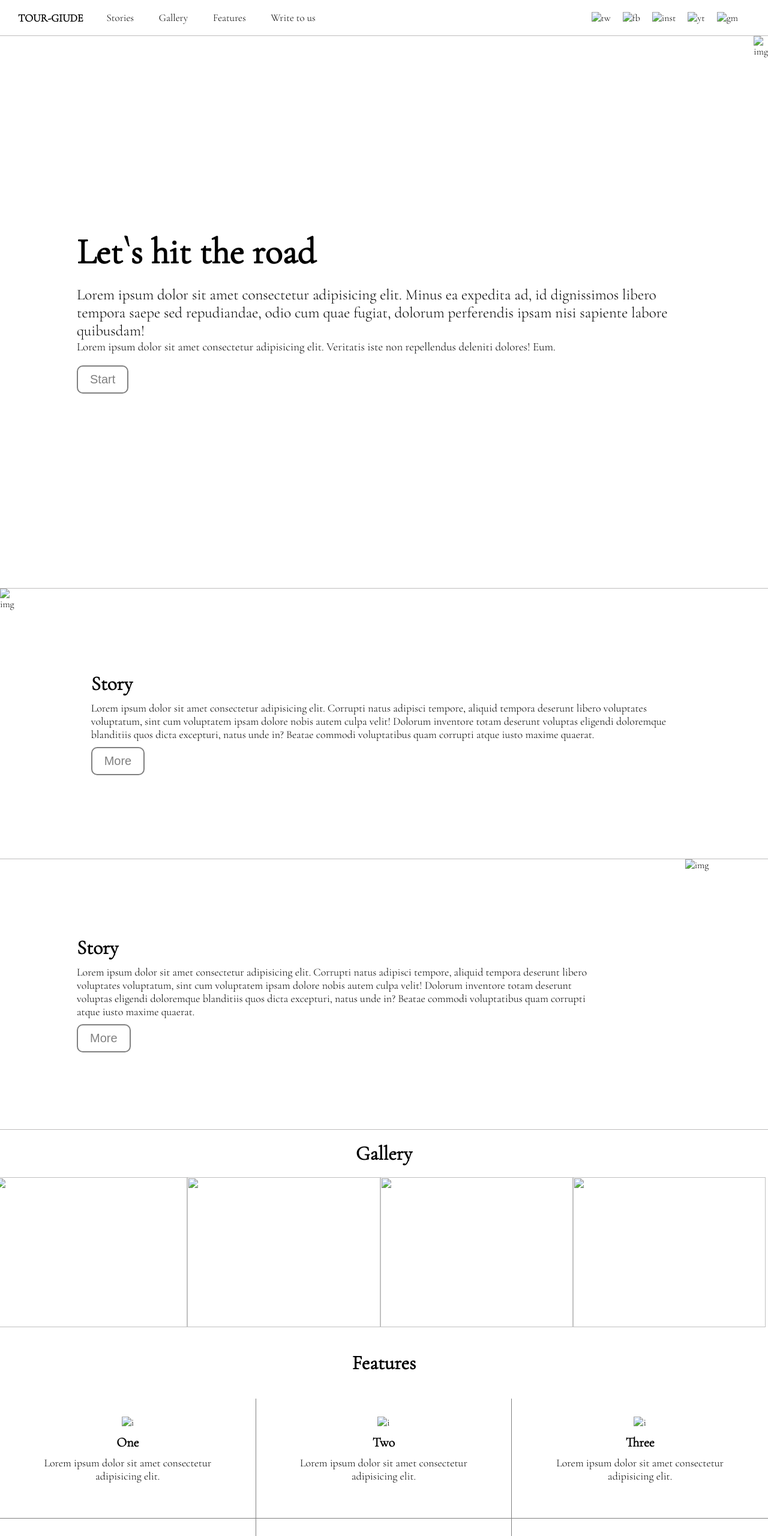
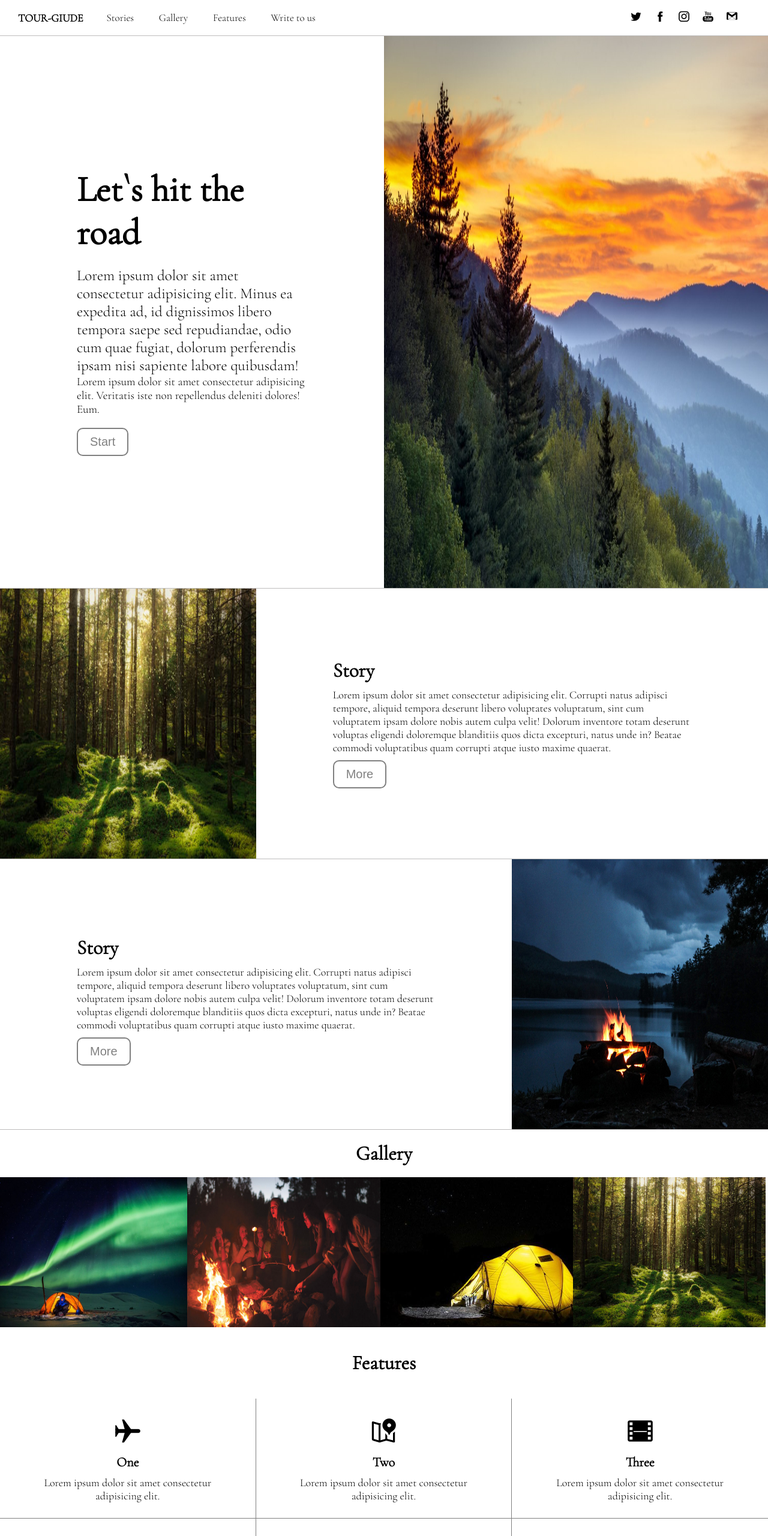
Before and after one commit to Yessirr300/exam, a plain HTML site: page index.html in a window 1280 px wide. Shown: the top 2560 px of the page at 60% size. Drawn offline with nearby package versions, Linux system fonts and the light colour scheme.

Commit message:
Update index.html

```diff
--- a/index.html
+++ b/index.html
@@ -24,19 +24,19 @@
         </div>
         <div class="head_social">
             <div class="tw">
-                <a href="https://twitter.com"><img class="icon" src=".assets/.icons/twitter-128.png" alt="tw"></a>
+                <a href="https://twitter.com"><img class="icon" src="twitter-128.png" alt="tw"></a>
             </div>
             <div class="fb">
-                <a href="https://www.facebook.com"><img class="icon" src=".assets/.icons/facebook-128.png" alt="fb"></a>
+                <a href="https://www.facebook.com"><img class="icon" src="facebook-128.png" alt="fb"></a>
             </div>
             <div class="inst">
-                <a href="https://www.instagram.com"><img class="icon" src=".assets/.icons/instagram-2-128.png" alt="inst"></a>
+                <a href="https://www.instagram.com"><img class="icon" src="instagram-2-128.png" alt="inst"></a>
             </div>
             <div class="yt">
-                <a href="https://www.youtube.com"><img class="icon" src=".assets/.icons/youtube-128.png" alt="yt"></a>
+                <a href="https://www.youtube.com"><img class="icon" src="youtube-128.png" alt="yt"></a>
             </div>
             <div class="gm">
-                <a href="https://mail.google.com"><img class="icon" src=".assets/.icons/gmail-128.png" alt="gm"></a>
+                <a href="https://mail.google.com"><img class="icon" src="gmail-128.png" alt="gm"></a>
             </div>
         </div>
         <div class="hamburger-menu">
@@ -62,10 +62,10 @@
                 <button type="submit">Start</button>
             </div>
             </div>
-            <div class="div_img_hello"><img class="img_hello" src=".assets/image-asset.jpeg" alt="img"></div>
+            <div class="div_img_hello"><img class="img_hello" src="image-asset.jpeg" alt="img"></div>
         </div>
         <div class="articles_1">
-            <div class="div_img_1"><img class="img_1" src=".assets/istockphoto-1082411378-612x612.jpg" alt="img"></div>
+            <div class="div_img_1"><img class="img_1" src="istockphoto-1082411378-612x612.jpg" alt="img"></div>
             <div class="article_1">
                 <div class="content_1">
                 <div class="title_1 title">Story</div>
@@ -84,7 +84,7 @@
                 <button type="submit">More</button>
 
             </div>
-            <div class="div_img_2"><img class="img_2" src=".assets/IMG_0303.jpg" alt="img"></div>
+            <div class="div_img_2"><img class="img_2" src="IMG_0303.jpg" alt="img"></div>
             </div>
 
         </div>
@@ -101,7 +101,7 @@
                         <button type="submit">More</button>
                 </div>
                 </div>
-                <img class="slider_img slide1" src=".assets/iceland-campsites-cheap-1024x683.jpg" alt="">
+                <img class="slider_img slide1" src="iceland-campsites-cheap-1024x683.jpg" alt="">
             </div>
             <div class="slider_items">
                 <div class="img_hover">
@@ -111,7 +111,7 @@
                         <button type="submit">More</button>
                 </div>
                 </div>
-                <img class="slider_img slide2" src=".assets/Jcamps-tawonga-e1516914903613.jpg" alt="">
+                <img class="slider_img slide2" src="Jcamps-tawonga-e1516914903613.jpg" alt="">
             </div>
             <div class="slider_items">
                 <div class="img_hover">
@@ -121,7 +121,7 @@
                         <button type="submit">More</button>
                 </div>
                 </div>
-                <img class="slider_img slide3" src=".assets/tent-548022__340.jpg" alt="">
+                <img class="slider_img slide3" src="tent-548022__340.jpg" alt="">
             </div>
             <div class="slider_items">
                 <div class="img_hover slide4 ">
@@ -131,11 +131,11 @@
                         <button type="submit">More</button>
                 </div>
                 </div>
-                <img class="slider_img slide4" src=".assets/istockphoto-1082411378-612x612.jpg" alt="">
+                <img class="slider_img slide4" src="istockphoto-1082411378-612x612.jpg" alt="">
             </div>
             <div class="button_arrow">
-            <button class="arrow"><img class="arrow_img" src=".assets/.icons/left-arrow.png" alt="l"></button>
-            <button class="arrow"><img class="arrow_img" src=".assets/.icons/right-arrow.png" alt="r"></button>
+            <button class="arrow"><img class="arrow_img" src="left-arrow.png" alt="l"></button>
+            <button class="arrow"><img class="arrow_img" src="right-arrow.png" alt="r"></button>
         </div>
         </div>
     </div>
@@ -146,42 +146,42 @@
         <div class="block_row">
                 <div class="blocks_item item1">
                 <div class="block_content">
-                    <div class="item_img"><img class="img_item" src=".assets/.icons/airplane-48.png" alt="i"></div>
+                    <div class="item_img"><img class="img_item" src="airplane-48.png" alt="i"></div>
                     <div class="block_title">One</div>
                     <div class="block_text">Lorem ipsum dolor sit amet consectetur adipisicing elit.</div>
                 </div>
                 </div>
                 <div class="blocks_item item2">
                     <div class="block_content">
-                        <div class="item_img"><img class="img_item" src=".assets/.icons/map_marker-48.png" alt="i"></div>
+                        <div class="item_img"><img class="img_item" src="map_marker-48.png" alt="i"></div>
                         <div class="block_title">Two</div>
                         <div class="block_text">Lorem ipsum dolor sit amet consectetur adipisicing elit.</div>
                     </div>
                     </div>
                     <div class="blocks_item item3">
                         <div class="block_content">
-                            <div class="item_img"><img class="img_item" src=".assets/.icons/movie-48.png" alt="i"></div>
+                            <div class="item_img"><img class="img_item" src="movie-48.png" alt="i"></div>
                             <div class="block_title">Three</div>
                             <div class="block_text">Lorem ipsum dolor sit amet consectetur adipisicing elit.</div>
                         </div>
                         </div>
                         <div class="blocks_item item4">
                             <div class="block_content">
-                                <div class="item_img"><img class="img_item" src=".assets/.icons/alarm_clock-48.png" alt="i"></div>
+                                <div class="item_img"><img class="img_item" src="alarm_clock-48.png" alt="i"></div>
                                 <div class="block_title">Four</div>
                                 <div class="block_text">Lorem ipsum dolor sit amet consectetur</div>
                             </div>
                             </div>
                             <div class="blocks_item item5">
                                 <div class="block_content">
-                                    <div class="item_img"><img class="img_item" src=".assets/.icons/face-48.png" alt="i"></div>
+                                    <div class="item_img"><img class="img_item" src="face-48.png" alt="i"></div>
                                     <div class="block_title">Five</div>
                                     <div class="block_text">Lorem ipsum dolor sit amet</div>
                                 </div>
                                 </div>
                                 <div class="blocks_item item6">
                                     <div class="block_content">
-                                        <div class="item_img"><img class="img_item" src=".assets/.icons/genius-48.png" alt="i"></div>
+                                        <div class="item_img"><img class="img_item" src="genius-48.png" alt="i"></div>
                                         <div class="block_title">Six</div>
                                         <div class="block_text">Lorem ipsum dolor sit amet consectetur adipisicing elit. </div>
                                     </div>
@@ -246,11 +246,11 @@
     </div>
     <div class="footer">
         <div class="footer_img">
-            <div class="social"><a href="https://twitter.com"><img class="icon" src=".assets/.icons/twitter-128.png" alt="tw"></a></div>
-            <div class="social"><a href="https://www.facebook.com"><img class="icon" src=".assets/.icons/facebook-128.png" alt="fb"></a></div>
-            <div class="social"><a href="https://www.instagram.com"><img class="icon" src=".assets/.icons/instagram-2-128.png" alt="inst"></a></div>
-            <div class="social"><a href="https://www.youtube.com"><img class="icon" src=".assets/.icons/youtube-128.png" alt="yt"></a></div>
-            <div class="social"><a href="https://mail.google.com"><img class="icon" src=".assets/.icons/gmail-128.png" alt="gm"></a></div>
+            <div class="social"><a href="https://twitter.com"><img class="icon" src="twitter-128.png" alt="tw"></a></div>
+            <div class="social"><a href="https://www.facebook.com"><img class="icon" src="facebook-128.png" alt="fb"></a></div>
+            <div class="social"><a href="https://www.instagram.com"><img class="icon" src="instagram-2-128.png" alt="inst"></a></div>
+            <div class="social"><a href="https://www.youtube.com"><img class="icon" src="youtube-128.png" alt="yt"></a></div>
+            <div class="social"><a href="https://mail.google.com"><img class="icon" src="gmail-128.png" alt="gm"></a></div>
         </div>
         <div class="copyright">© Vova Metsler 2022</div>
     </div>
```
